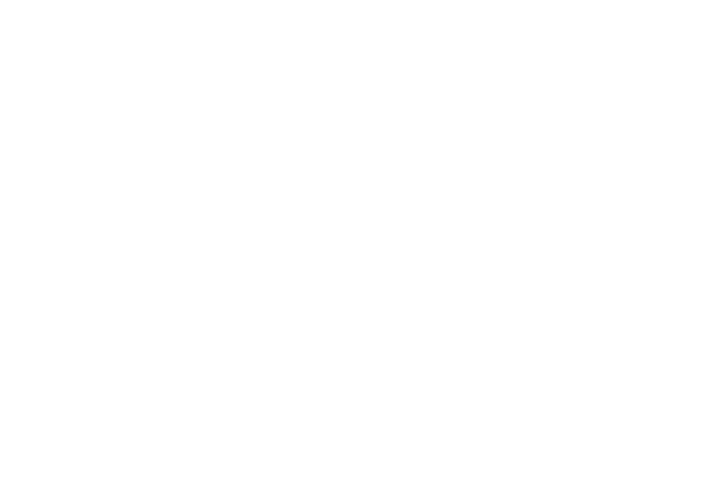
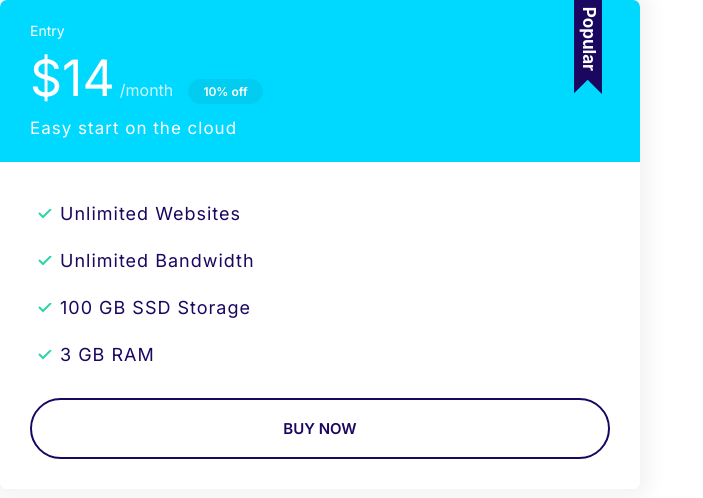
Before and after one commit to Minic246/course, a plain HTML site: page index.html in a window 1280 px wide. Shown: the whole page, without its empty margins (0-703 px from the left). Drawn offline with Linux system fonts and the light colour scheme.

Commit message:
Build plan component

```diff
--- a/CSS/styles.css
+++ b/CSS/styles.css
@@ -117,6 +117,7 @@ a {
 
 .badge--small {
   font-size: 1.6rem;
+  padding: 0.5rem 1.5rem;
 }
 
 @media screen and (min-width: 1024px) {
@@ -277,3 +278,92 @@ a {
     font-size: 1.5rem;
   }
 }
+
+/* Cards */
+
+.card {
+  border-radius: 7px;
+  box-shadow: 0 0 20px 10px #f3f3f3;
+  overflow: hidden;
+}
+
+.card__header,
+.card__body {
+  padding: 2rem 3rem;
+}
+
+.card--primary .card__header {
+  background: var(--colour-primary);
+  color: #fff;
+}
+
+.card--secondary .card__header {
+  background: var(--colour-secondary);
+  color: #fff;
+}
+
+.card--secondary .badge--secondary {
+  background: #02cdf1;
+}
+
+/* Plans */
+.plan__name {
+  color: #fff;
+  font-size: 2.4rem;
+  font-weight: 500;
+  margin: 0;
+}
+
+.plan__price {
+  font-size: 6rem;
+}
+
+.plan__billing-cycle {
+  font-size: 2.4rem;
+  font-weight: 300;
+  opacity: 0.8;
+  margin-right: 1rem;
+}
+
+.plan__description {
+  font-size: 2rem;
+  font-weight: 300;
+  letter-spacing: 1px;
+  display: block;
+}
+
+.plan .list__item {
+  letter-spacing: 1px;
+  margin-bottom: 2rem;
+}
+
+.plan--popular .card__header {
+  position: relative;
+}
+
+.plan--popular .card__header::before {
+  content: url(../images/popular.svg);
+  width: 40px;
+  display: inline-block;
+  position: absolute;
+  top: -6px;
+  right: 5%;
+}
+
+@media screen and (min-width: 1024px) {
+  .plan__name {
+    font-size: 1.4rem;
+  }
+
+  .plan__price {
+    font-size: 5rem;
+  }
+
+  .plan__billing-cycle {
+    font-size: 1.6rem;
+  }
+
+  .plan__description {
+    font-size: 1.7rem;
+  }
+}
--- a/index.html
+++ b/index.html
@@ -12,5 +12,28 @@
     <link rel="stylesheet" href="css/normalize.css" />
     <link rel="stylesheet" href="css/styles.css" />
   </head>
-  <body></body>
+  <body>
+    <div style="width: 50%">
+      <div class="plan plan--popular">
+        <div class="card card--secondary">
+          <header class="card__header">
+            <h3 class="plan__name">Entry</h3>
+            <span class="plan__price">$14</span>
+            <span class="plan__billing-cycle">/month</span>
+            <span class="badge badge--secondary badge--small">10% off</span>
+            <span class="plan__description">Easy start on the cloud</span>
+          </header>
+          <div class="card__body">
+            <ul class="list list--tick">
+              <li class="list__item">Unlimited Websites</li>
+              <li class="list__item">Unlimited Bandwidth</li>
+              <li class="list__item">100 GB SSD Storage</li>
+              <li class="list__item">3 GB RAM</li>
+            </ul>
+            <button class="btn btn--outline btn--block">Buy Now</button>
+          </div>
+        </div>
+      </div>
+    </div>
+  </body>
 </html>
```
Also changed, not shown: components/plan.html (added, +22 -0 lines), images/popular.svg (added).
